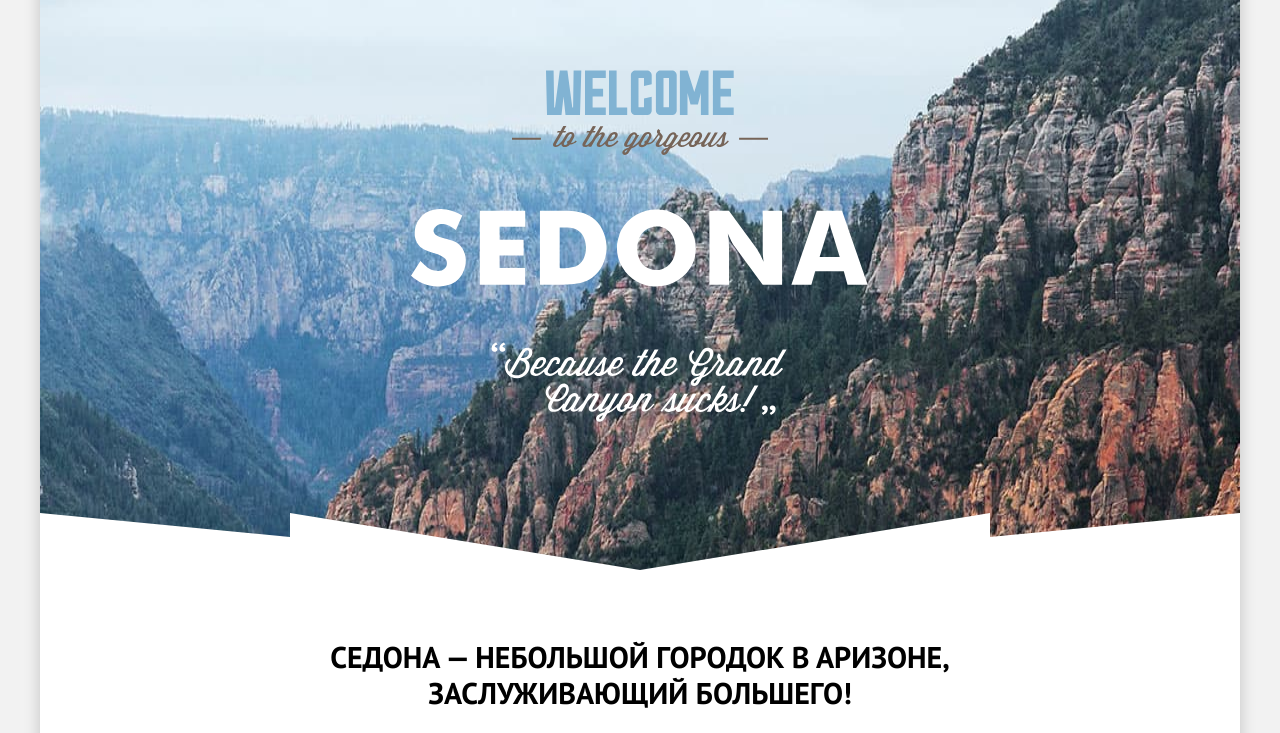
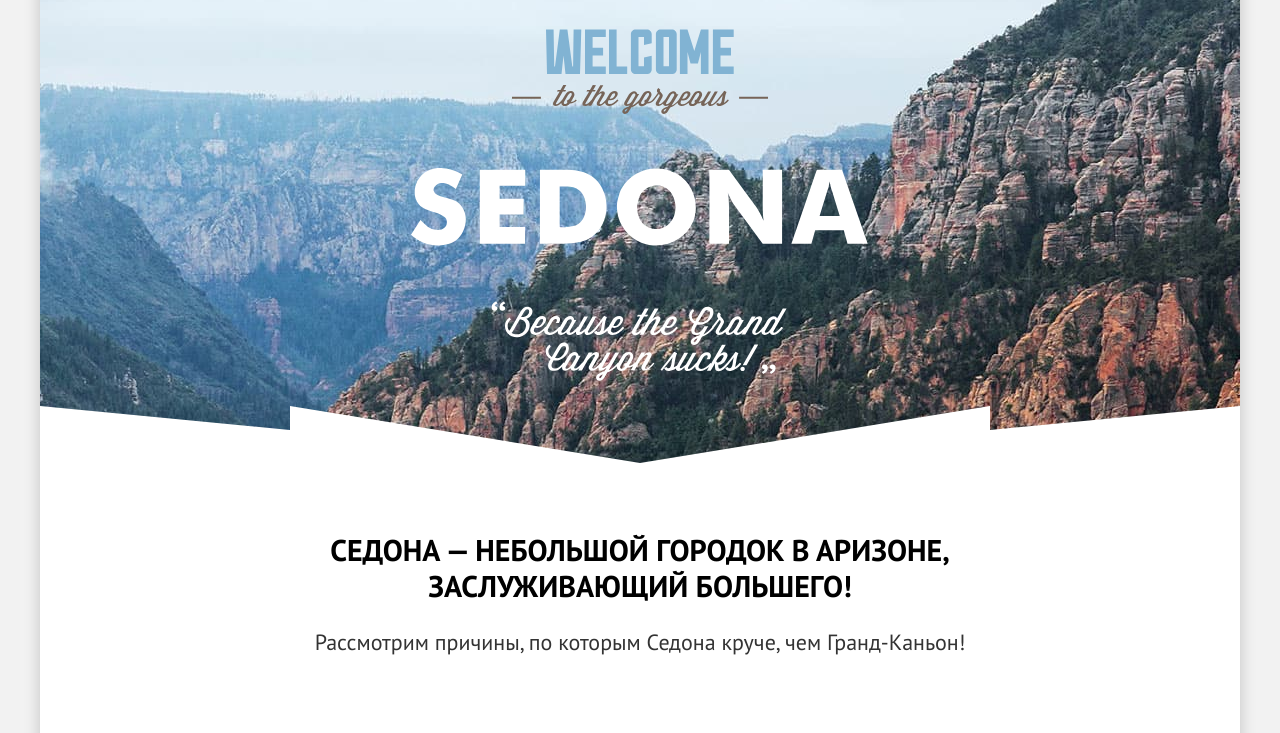
Before and after one commit to htmlacademy-htmlcss/1700679-sedona-38, a plain HTML site: page index.html in a window 1280 px wide. Shown: the part 86-819 px from the top of the page. Drawn offline with Linux system fonts and the light colour scheme.

Commit message:
fix index and add some style to catalog

```diff
--- a/styles/styles.css
+++ b/styles/styles.css
@@ -197,17 +197,16 @@ body {
 
 /* hero */
 .welcome-hero-wrapper {
-  display: flex;
-  flex-wrap:wrap;
-  justify-content: center;
-  align-items: center;
-  min-height: 485px;
-  padding: 25px 371px 82px 371px;
+  padding: 51px 371px 82px 371px;
   background-color: #24d18f;
   background-image: url(../pictures/svg/whiteline.svg), url(../pictures/jpeg/sedona_background.jpg);
   background-position: bottom, bottom;
   background-repeat: no-repeat, no-repeat;
   background-size: auto auto ,100% 100%;
+}
+
+.welcome-hero-wrapper img{
+  display: block;
 }
 
 .advanteges{
```
